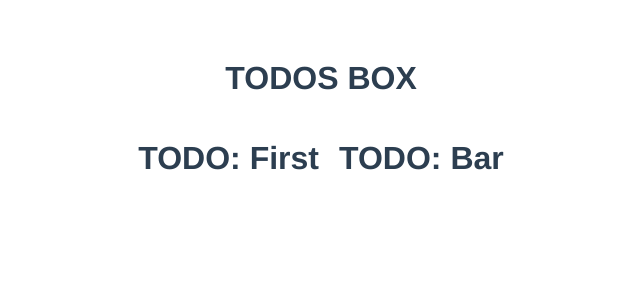
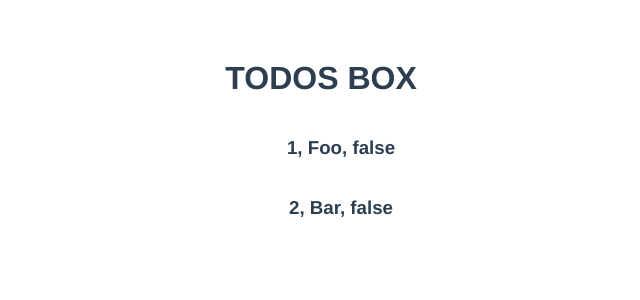
Before and after one commit to wildkoala/fast_api_vue_todo, a Vue app in the folder front_end/: page / in a window 1280 px wide. Shown: the top 300 px of the page, without its empty margins (319-959 px from the left). Built offline with nearby package versions, Linux system fonts and the light colour scheme; no server answers.

Commit message:
Allows CORS request now if you use the CORS Unblock chrome extension

```diff
--- /dev/null
+++ b/front_end/data/sample_todos.json
@@ -0,0 +1,6 @@
+{
+    "api_todos" : [
+        { "id": 1, "title": "Foo", "is_complete": false },
+        { "id": 2, "title": "Bar", "is_complete": false }
+    ]
+}
--- a/front_end/src/components/Todo.vue
+++ b/front_end/src/components/Todo.vue
@@ -1,6 +1,6 @@
 <template>
-  <div class="todo-box">
-      <h1>TODO: {{ title }}</h1>
+  <div>
+      <h3>{{ id }}, {{ title }}, {{ is_complete }}</h3>
   </div>
 </template>
 
@@ -23,17 +23,6 @@ export default {
 
 <!-- Add "scoped" attribute to limit CSS to this component only -->
 <style scoped>
-h3 {
-  margin: 40px 0 0;
-}
-ul {
-  list-style-type: none;
-  padding: 0;
-}
-li {
-  display: inline-block;
-  margin: 0 10px;
-}
 a {
   color: #42b983;
 }
--- a/front_end/src/components/Todos.vue
+++ b/front_end/src/components/Todos.vue
@@ -1,8 +1,8 @@
 <template>
   <div class="hello">
       <h1>TODOS BOX</h1>
-      <ul>
-        <li v-for="todo in api_todos"  v-bind:key="todo.id">
+      <ul class="todos-box">
+        <li v-for="todo in api_todos" v-bind:key="todo.id">
             <Todo v-bind:="todo" />
         </li>
       </ul>
@@ -19,26 +19,30 @@ export default {
   },
   data: function () {
     return {
-      api_todos: [{ id: 1, title: 'First', is_complete: false }, { id: 2, title: 'Bar', is_complete: false }]
+      api_todos: [
+        { "id": 1, "title": "Foo", "is_complete": false },
+        { "id": 2, "title": "Bar", "is_complete": false }
+        ]
     }
+  },
+  mounted() {
+      fetch('http://localhost:8000/todos/')
+        .then((resp) => resp.json())
+        .then(data => this.api_todos = data)
+        .catch(err => console.log(err.message))
   }
+  /**/
 }
 </script>
 
 <!-- Add "scoped" attribute to limit CSS to this component only -->
 <style scoped>
-h3 {
-  margin: 40px 0 0;
+.todos-box {
+  display: flex;
+  flex-direction: column;
 }
+
 ul {
   list-style-type: none;
-  padding: 0;
-}
-li {
-  display: inline-block;
-  margin: 0 10px;
-}
-a {
-  color: #42b983;
 }
 </style>
--- a/front_end/vue.config.js
+++ b/front_end/vue.config.js
@@ -1,5 +1,6 @@
 module.exports = {
     devServer: {
-        port: 4444
+        port: 4444,
+        proxy: "http://localhost:8000"
     }
 }
```
Also changed, not shown: 1 other file (tests, documents, lock files or other folders).
